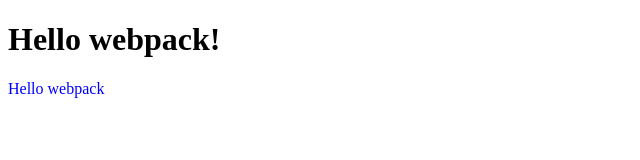
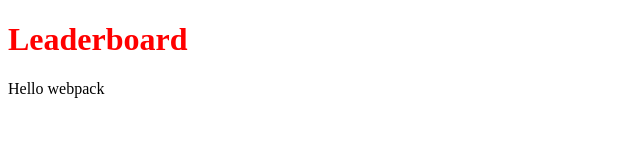
Before and after one commit to StarSheriff2/Leaderboard-Eureka-JS, a website built with webpack: page src/index.html in a window 1280 px wide. Shown: the whole page, without its empty margins (0-640 px from the left). Built offline with nearby package versions, Linux system fonts and the light colour scheme.

Commit message:
create CSS dir

```diff
--- /dev/null
+++ b/src/css/main.css
@@ -0,0 +1,3 @@
+h1 {
+  color: red;
+}
--- a/src/index.html
+++ b/src/index.html
@@ -4,9 +4,9 @@
   <meta charset="UTF-8">
   <meta http-equiv="X-UA-Compatible" content="IE=edge">
   <meta name="viewport" content="width=device-width, initial-scale=1.0">
-  <title>Webpack Exercise</title>
+  <title>Leaderboard App</title>
 </head>
 <body>
-  <h1>Hello webpack!</h1>
+  <h1>Leaderboard</h1>
 </body>
 </html>
--- a/src/index.js
+++ b/src/index.js
@@ -1,5 +1,5 @@
 import _ from 'lodash';
-import './style.css';
+import './css/main.css';
 
 function component() {
   const element = document.createElement('div');
--- a/src/style.css
+++ /dev/null
@@ -1,3 +0,0 @@
-.hello {
-  color: blue;
-}
```
